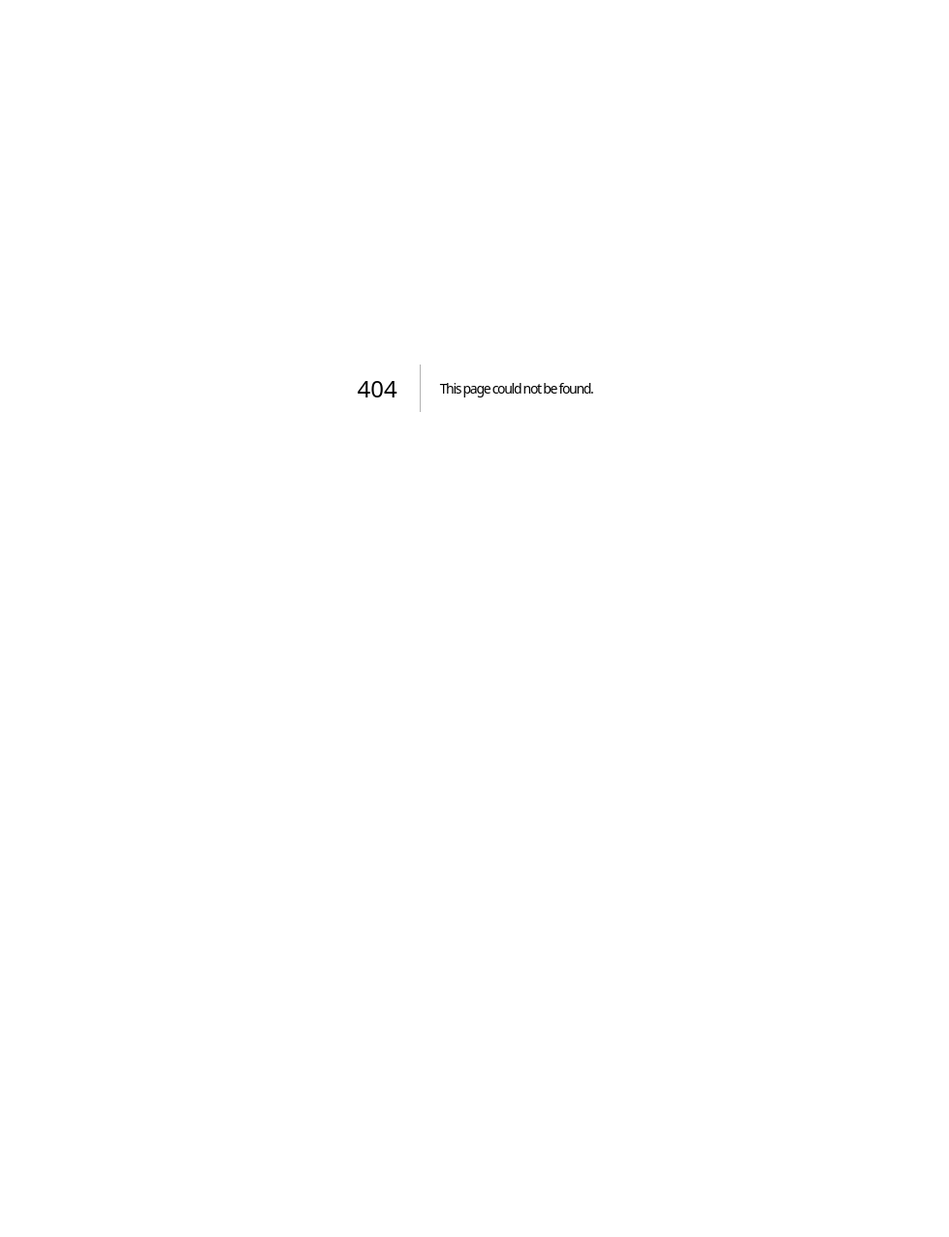
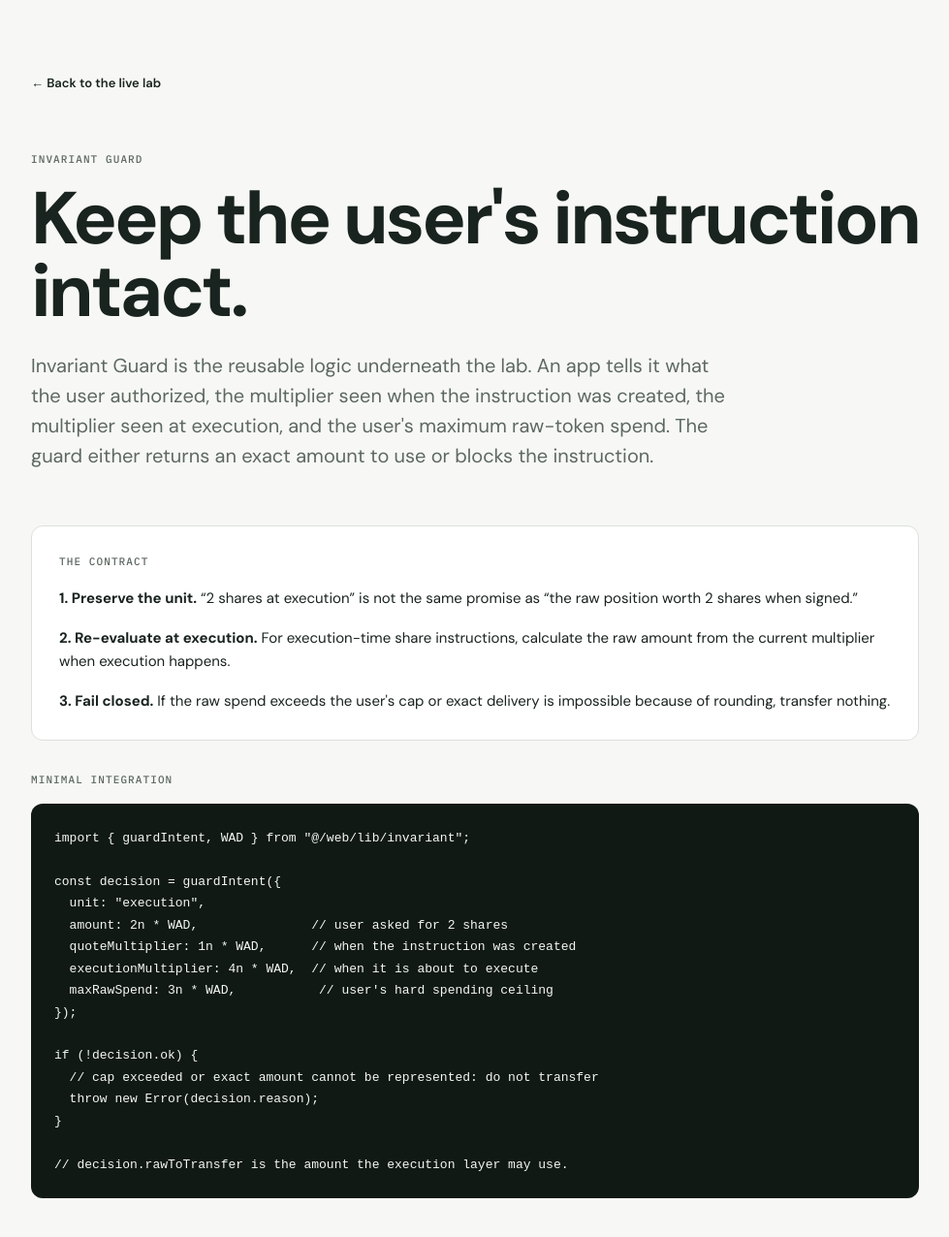
Before and after one commit to Rolexcode/basehack, a Next.js app: page /sdk in a window 1280 px wide. Before the commit this address had no page. Shown: the top 1276 px of the page at 97% size, without its empty margins (150-1129 px from the left). Before the commit the page ends 800 px from the top, so only its background shows below. Built offline with nearby package versions, Linux system fonts and the light colour scheme.

Commit message:
Add developer integration guide

```diff
--- /dev/null
+++ b/app/sdk/page.tsx
@@ -0,0 +1,68 @@
+import type { Metadata } from "next";
+import Link from "next/link";
+
+export const metadata: Metadata = {
+  title: "Invariant Guard — Developer Integration",
+  description:
+    "A reusable intent guard for delayed share-denominated B20 instructions.",
+};
+
+const example = `import { guardIntent, WAD } from "@/web/lib/invariant";
+
+const decision = guardIntent({
+  unit: "execution",
+  amount: 2n * WAD,               // user asked for 2 shares
+  quoteMultiplier: 1n * WAD,      // when the instruction was created
+  executionMultiplier: 4n * WAD,  // when it is about to execute
+  maxRawSpend: 3n * WAD,           // user's hard spending ceiling
+});
+
+if (!decision.ok) {
+  // cap exceeded or exact amount cannot be represented: do not transfer
+  throw new Error(decision.reason);
+}
+
+// decision.rawToTransfer is the amount the execution layer may use.`;
+
+export default function SdkPage() {
+  return (
+    <main className="container" style={{ paddingTop: 64, paddingBottom: 96, maxWidth: 980 }}>
+      <Link href="/" className="text-link">← Back to the live lab</Link>
+      <p className="eyebrow" style={{ marginTop: 48 }}>INVARIANT GUARD</p>
+      <h1 style={{ fontSize: "clamp(44px, 7vw, 76px)", lineHeight: 0.98, letterSpacing: "-3px", marginTop: 16 }}>
+        Keep the user&apos;s instruction intact.
+      </h1>
+      <p style={{ fontSize: 20, maxWidth: 720, marginTop: 24, color: "var(--muted)" }}>
+        Invariant Guard is the reusable logic underneath the lab. An app tells it what the user authorized, the multiplier seen when the instruction was created, the multiplier seen at execution, and the user&apos;s maximum raw-token spend. The guard either returns an exact amount to use or blocks the instruction.
+      </p>
+
+      <section style={{ marginTop: 56, padding: 28, background: "var(--surface)", border: "1px solid var(--line)", borderRadius: 12 }}>
+        <p className="eyebrow">THE CONTRACT</p>
+        <div style={{ display: "grid", gap: 18, marginTop: 18 }}>
+          <p><strong>1. Preserve the unit.</strong> “2 shares at execution” is not the same promise as “the raw position worth 2 shares when signed.”</p>
+          <p><strong>2. Re-evaluate at execution.</strong> For execution-time share instructions, calculate the raw amount from the current multiplier when execution happens.</p>
+          <p><strong>3. Fail closed.</strong> If the raw spend exceeds the user&apos;s cap or exact delivery is impossible because of rounding, transfer nothing.</p>
+        </div>
+      </section>
+
+      <section style={{ marginTop: 32 }}>
+        <p className="eyebrow">MINIMAL INTEGRATION</p>
+        <pre style={{ marginTop: 16, padding: 24, overflowX: "auto", background: "#111915", color: "#f4f7f5", borderRadius: 12, fontFamily: "var(--mono)", fontSize: 13, lineHeight: 1.65 }}>
+          <code>{example}</code>
+        </pre>
+      </section>
+
+      <section style={{ marginTop: 40, padding: 24, border: "1px solid var(--line)", borderRadius: 12 }}>
+        <p className="eyebrow">SECURITY BOUNDARY</p>
+        <p style={{ marginTop: 12 }}>
+          This guard is intentionally pure logic. It does not sign orders, hold keys, approve tokens, submit transactions, or make a delayed action atomic by itself. A production execution layer must separately handle authentication, nonces, deadlines, cancellation, allowances, asset allowlists, transfer restrictions, replay protection, and same-transaction multiplier reads.
+        </p>
+      </section>
+
+      <div style={{ display: "flex", gap: 18, flexWrap: "wrap", marginTop: 40 }}>
+        <a className="text-link" href="https://github.com/Rolexcode/basehack/blob/main/web/lib/invariant.ts" target="_blank" rel="noreferrer">Read the guard source ↗</a>
+        <a className="text-link" href="https://github.com/Rolexcode/basehack/blob/main/web/tests/invariant.test.ts" target="_blank" rel="noreferrer">Read the stress tests ↗</a>
+      </div>
+    </main>
+  );
+}
```
